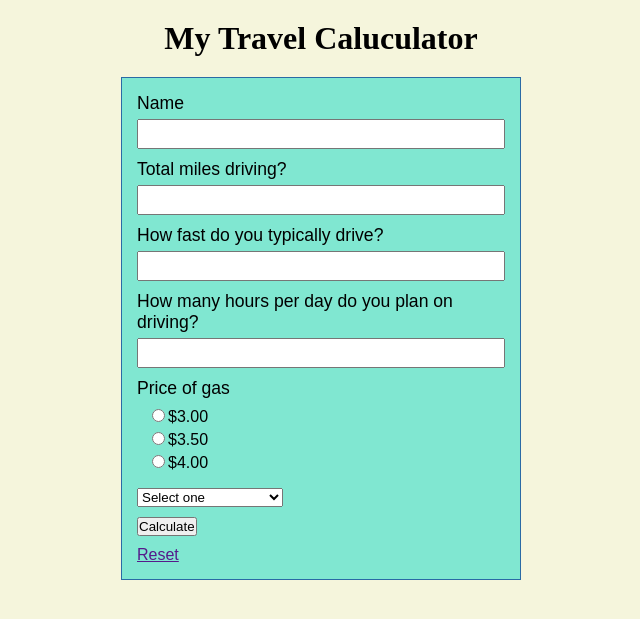
After one commit to ktsthehien/IT261, a PHP site: page /weeks/week5/calculator.php in a window 1280 px wide. The commit adds this page. Shown: the top 619 px of the page, without its empty margins (319-959 px from the left). Run offline with PHP 8.4, Linux system fonts and the light colour scheme; some libraries are stand-ins or nearby versions.

Commit message:
Add files via upload

```diff
--- /dev/null
+++ b/weeks/week5/calculator.php
@@ -0,0 +1,109 @@
+<!DOCTYPE html>
+<html lang="en">
+<head>
+    <meta charset="UTF-8">
+    <meta http-equiv="X-UA-Compatible" content="IE=edge">
+    <meta name="viewport" content="width=device-width, initial-scale=1.0">
+    <title>Calculator</title>
+    <link href="css/calculator_styles.css" type="text/css" rel="stylesheet">
+</head>
+
+<body>
+    <h1>My Travel Caluculator</h1>
+    <form action="<?php echo htmlspecialchars($_SERVER['PHP_SELF']); ?>" method="post">
+
+        <label>Name</label>
+        <input type="text" name="name" value="<?php if(isset($_POST['name'])) echo htmlspecialchars($_POST['name']) ; ?>">
+        <label>Total miles driving?</label>
+        <input type="number" name="miles" value="<?php if(isset($_POST['miles'])) echo htmlspecialchars($_POST['miles']) ; ?>">
+        <label>How fast do you typically drive?</label>
+        <input type="number" name="fast" value="<?php if(isset($_POST['fast'])) echo htmlspecialchars($_POST['fast']) ; ?>">
+        <label>How many hours per day do you plan on driving?</label>
+        <input type="number" name="hours" value="<?php if(isset($_POST['hours'])) echo htmlspecialchars($_POST['hours']) ; ?>">
+
+        <label>Price of gas</label>
+        <ul>
+            <li>
+                <input type="radio" name="price" value="3.00" <?php if(isset($_POST['price']) && $_POST['price'] == 3.00) echo 'checked = "checked" '; ?> >$3.00
+            </li>
+            <li>
+                <input type="radio" name="price" value="3.50" <?php if(isset($_POST['price']) && $_POST['price'] == 3.50) echo 'checked = "checked" '; ?> >$3.50
+            </li>
+            <li>
+                <input type="radio" name="price" value="4.00" <?php if(isset($_POST['price']) && $_POST['price'] == 4.00) echo 'checked = "checked" '; ?> >$4.00
+            </li>
+        </ul>
+
+        <select name="mpg">
+            <option value="" NULL <?php if(isset($_POST['mpg']) && $_POST['mpg'] == NULL) echo 'selected = "unselected"' ; ?>>Select one</option>
+            <option value="10" <?php if(isset($_POST['mpg']) && $_POST['mpg'] == '10') echo 'selected = "selected"' ; ?>>Terrible @ 10mpg</option>
+            <option value="20" <?php if(isset($_POST['mpg']) && $_POST['mpg'] == '20') echo 'selected = "selected"' ; ?>>Okay @ 20mpg</option>
+            <option value="30" <?php if(isset($_POST['mpg']) && $_POST['mpg'] == '30') echo 'selected = "selected"' ; ?>>Good @ 30mpg</option>
+            <option value="40" <?php if(isset($_POST['mpg']) && $_POST['mpg'] == '40') echo 'selected = "selected"' ; ?>>Great @ 40mpg</option>
+            <option value="50" <?php if(isset($_POST['mpg']) && $_POST['mpg'] == '50') echo 'selected = "selected"' ; ?>>Execellent @ 50mpg</option>
+        </select>
+
+        <input type="submit" value="Calculate">
+        <p><a href="">Reset</a></p>
+    </form>
+
+    <?php
+
+    if ($_SERVER['REQUEST_METHOD'] == 'POST') {
+        if (empty($_POST['name'])) {
+            echo '<span class="error"><b>Please fill out your Name!</b></span>';
+        }
+        if (empty($_POST['miles'])) {
+            echo '<span class="error"><b>Please fill out your total driving miles!</b></span>';
+        }
+        if (empty($_POST['fast'])) {
+            echo '<span class="error"><b>Please fill out how fast will you be driving!</b></span>';
+        }
+        if (empty($_POST['hours'])) {
+            echo '<span class="error"><b>How many hours per day would you like to drive?</b></span>';
+        }
+        if (empty($_POST['price'])) {
+            echo '<span class="error"><b>Your cost of gas, please!</b></span>';
+        }
+        if ($_POST['mpg'] == NULL) {
+            echo '<span class="error"><b>Please select your car\'s efficiency!</b></span>';
+        }
+
+        if(isset($_POST['name'],
+                 $_POST['miles'],
+                 $_POST['fast'],
+                 $_POST['hours'],
+                 $_POST['price'],
+                 $_POST['mpg'])) {
+
+            $name = $_POST['name'];
+            $miles = floatval($_POST['miles']);
+            $fast = floatval($_POST['fast']);
+            $hours = floatval($_POST['hours']);
+            $price = floatval($_POST['price']);
+            $mpg = floatval($_POST['mpg']);
+
+            if(!empty ($name && $miles && $fast && $hours && $price && $mpg)) {
+
+                $total_hours = $miles / $fast;
+                $total_days = $total_hours / $hours;
+                $total_gas = $miles / $mpg;
+                $total_cost = $total_gas * $price;
+
+                echo '
+                <div class="box">
+                    <p>Hello '.$name.', you will be travelling a total of <b>'.number_format($total_hours, 2).' hours</b>, taking <b>'.number_format($total_days, 2).' days</b>.</p>
+                    <p>And, you will be using <b>'.number_format($total_gas).' gallons</b> of gas, costing you <b>$'.number_format($total_cost).' dollars</b>.</p>
+                </div>
+                ';
+
+
+            } // end empty
+
+        } // end isset
+
+    } // end SERVER
+
+    ?>
+</body>
+</html>
--- /dev/null
+++ b/weeks/week5/css/calculator_styles.css
@@ -0,0 +1,111 @@
+/* styles for my currency form */
+
+*{
+    padding: 0;
+    margin:0;
+    box-sizing: border-box;
+}
+
+body{
+    font-family:Arial, Helvetica, sans-serif;
+    background: beige;
+    font-size: 100%;
+}
+
+form{
+    width:400px;
+    margin:20px auto;
+    border:1px solid rgb(42, 106, 165);
+    background-color:rgb(128, 231, 209);
+    padding:15px;
+}
+
+label{
+    display:block;
+    margin-bottom: 5px;
+    font-size: 1.1em;
+}
+
+input{
+    margin-bottom:10px;
+}
+
+select{
+    margin-bottom:10px ;
+}
+
+
+
+
+form li {
+    line-height: 0.8;
+    list-style-type: none;
+}
+
+label +ul {
+    margin:10px 0 10px 15px
+}
+
+input[type=radio]{
+    margin-right: 3px;
+    height: auto;
+    width:auto;
+}
+
+input[type=submit]{
+    height: auto;
+    width:auto;
+}
+
+input {
+    height: 30px;
+    width:100%;
+}
+
+select{
+    display:block;
+    margin-bottom: 10px;
+}
+
+button{
+    display: block;
+    padding: 10px;
+    background: tan;
+    text-align: center;
+    margin:20px auto;
+}
+
+button a{
+    color: red;
+    font-size: 1.2em;
+    text-decoration: none;
+}
+.box{
+    width: 500px;
+    margin: 10px auto;
+    padding: 10px;
+    text-align: center;
+    border:1px solid black;
+    background-color: rgb(6, 87, 83);
+    color: white;;
+}
+
+
+/*typography */
+h1,h2{
+    text-align:center;
+    margin-top: 20px;
+    font-family: playfair, serif;
+}
+
+.box h2{
+    color:green;
+}
+
+.error{
+    display:block;
+    text-align: center;
+    color:red;
+    font-style: italic;
+    font-size: .9em;
+}
--- a/weeks/week5/currency.php
+++ b/weeks/week5/currency.php
@@ -117,10 +117,10 @@ if(!empty($name && $email && $amount && $currency && $bank )){
 
 echo '
 <div class="box">
-<h2>Hello,<b>'.$name.'</b></h2>
+<h2>Hello,<b> '.$name.'</b></h2>
 <p>We have confirmed your email as<b> '.$email.'</b>, and we will be sending you the following information!</p>
-<p>You have deposited'.$amount.'in foreign currency</p>
-<p>And, this will equal to'.$total.' American Dollars</p>
+<p>You have deposited '.$amount.'in foreign currency</p>
+<p>And, this will equal to $'.$total.' American Dollars</p>
 <p>And, you will reveive a statement form '.$bank.' reflecting this deposit</p>
 </div>
 ';
```
Also changed, not shown: weeks/week5/currency2.php (+8 -5 lines), weeks/week5/null.php (added, +21 -0 lines).
